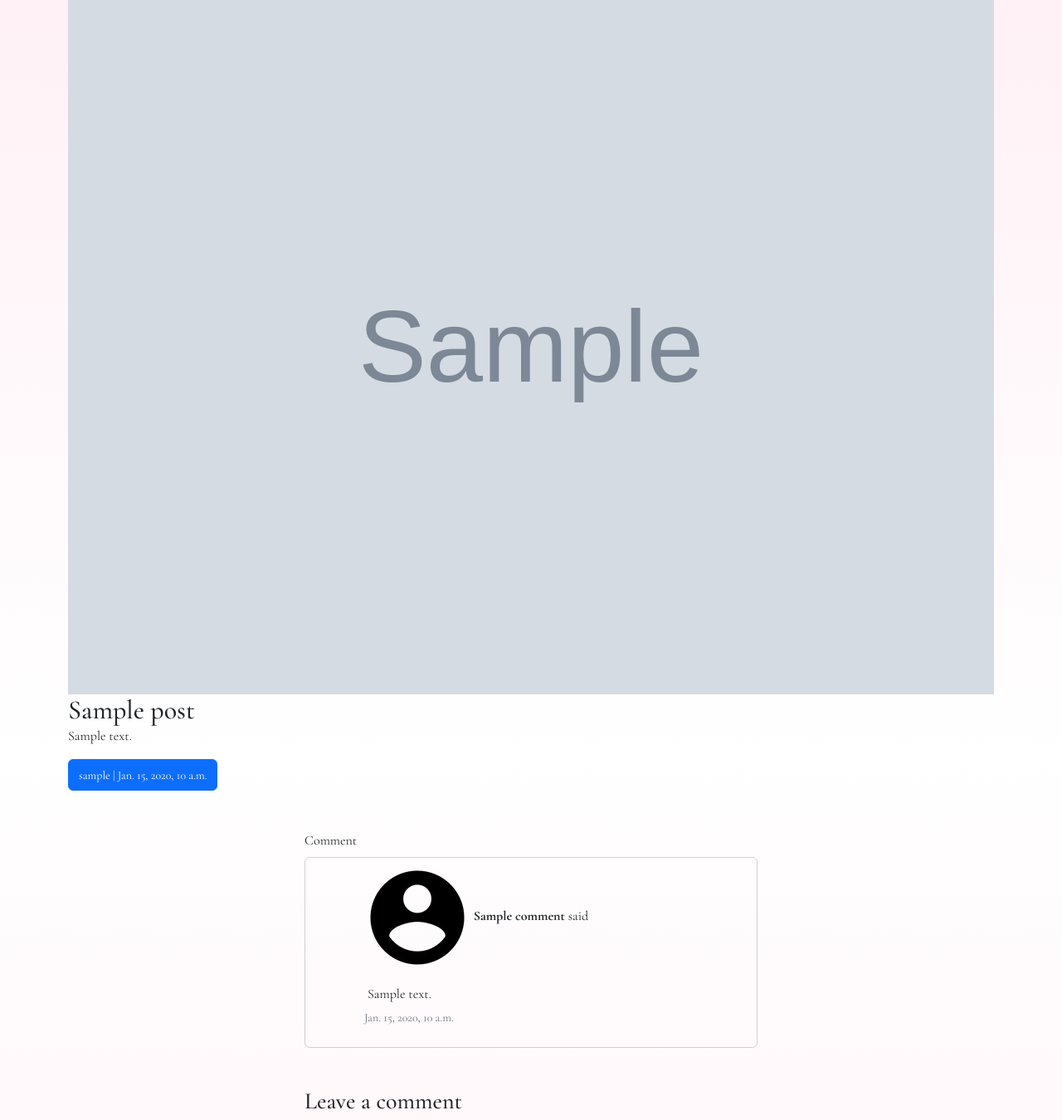
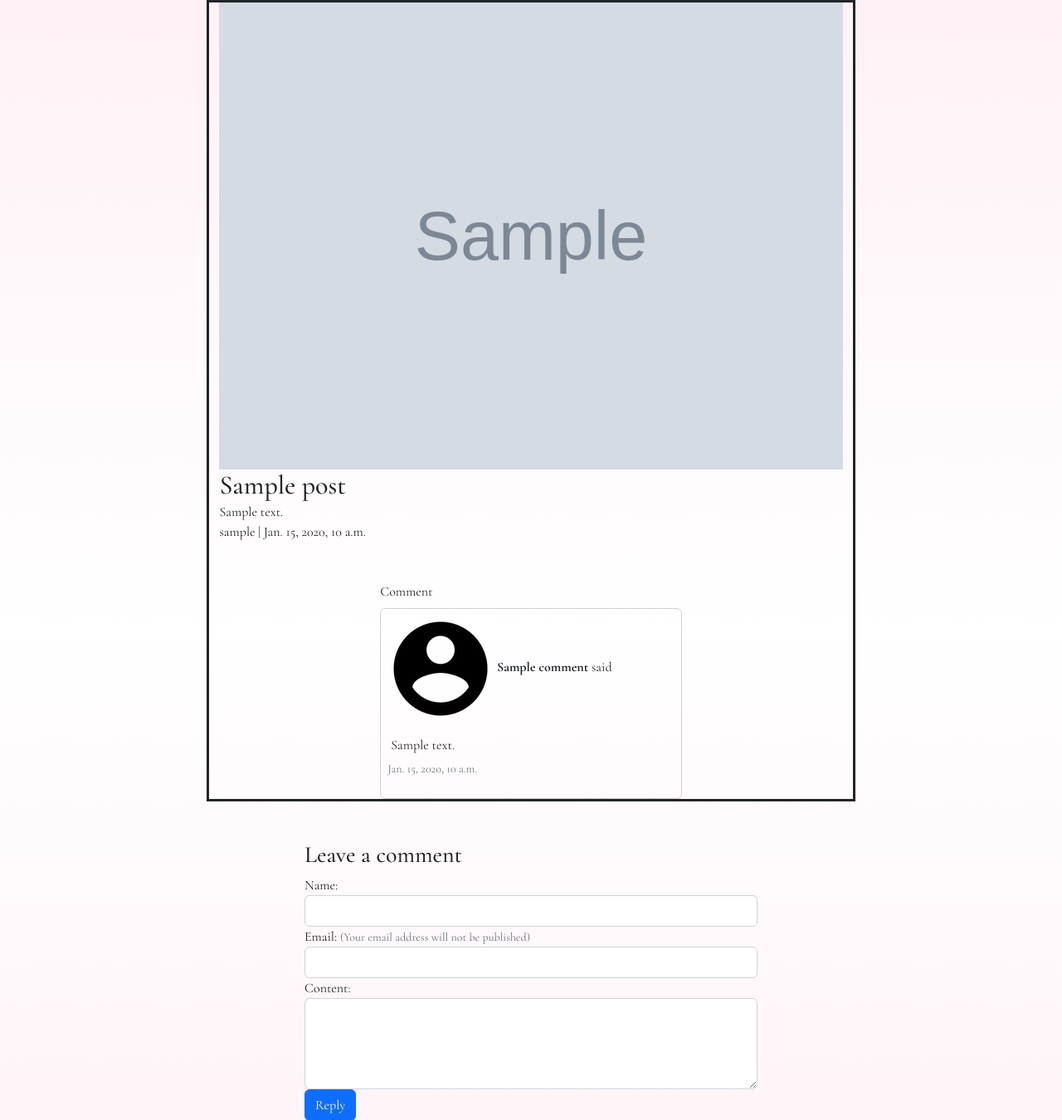
Before and after one commit to frirsta/fullstack-project, a Django app: a page that uses templates/magazine/post.html in a window 1280 px wide. Shown: the part 56-1406 px from the top of the page at 83% size. Run offline with Django 3.2, Linux system fonts and the light colour scheme; tables that the repository leaves empty hold one stand-in row (values such as "Sample post"); grey boxes marked "Sample" are stand-in pictures.

Commit message:
Change where the author and date post was written is displayed and add css to post.html

```diff
--- a/static/CSS/style.css
+++ b/static/CSS/style.css
@@ -9,6 +9,12 @@ body {
     background: linear-gradient(to bottom, #FFF0F5 0%, #FFFFFF 50%, #FFF0F5 100%);
 }
 
+.container-sm{
+    border: 3px solid;
+    height: fit-content;
+    width: 70%;
+}
+
 .card {
     background-color: unset;
     align-items: center;
--- a/templates/magazine/post.html
+++ b/templates/magazine/post.html
@@ -2,25 +2,26 @@
 {% load static %}
 {% block content %}
 <div class="container">
+  <div class="container-sm">
   {% if post.image %}
   <img src="{{ post.image.url }}" alt="{{ post.title }}" class="card-img-top">
-  {% endif %}
-  {% if post.author == request.user %}
-  <div class="container">
-    <a class="btn btn-primary" href="{% url 'magazine:post_update' post.id %}">Edit</a>
-    <a class="btn btn-danger" href="{% url 'magazine:post_delete' post.id %}">Delete</a>
-  </div>
   {% endif %}
     <div class="blog-image"></div>
     <div class="card-body">
       <h2 class="card-title">{% block title %} {{ post.title }} {% endblock title %}</h2>
       <p class="card-text">{{ post.content | safe }}</p>
 
-      <button type="button" class="btn btn-primary position-relative {% url 'users:profile' post.author.username %}">
-       <small>{{ post.author }} | {{ post.created_on }}</small>
-      </button>
 
     </div>
+    {% if post.author == request.user %}
+    <div class="container">
+      <a class="btn btn-primary" href="{% url 'magazine:post_update' post.id %}">Edit</a>
+      <a class="btn btn-danger" href="{% url 'magazine:post_delete' post.id %}">Delete</a>
+    </div>
+    {% endif %}
+    <span class="blog-author-date {% url 'users:profile' post.author.username %}">
+      {{ post.author }} | {{ post.created_on }}
+     </span>
     {% if comments %}
     <div class="row mt-5">
       <div class="col-lg-6 offset-lg-3">
@@ -45,6 +46,7 @@
       {% endfor %}
     </div>
     {% endif %}
+  </div>
 
     <div class="row mt-5">
       <div class="col-lg-6 offset-lg-3">
```
